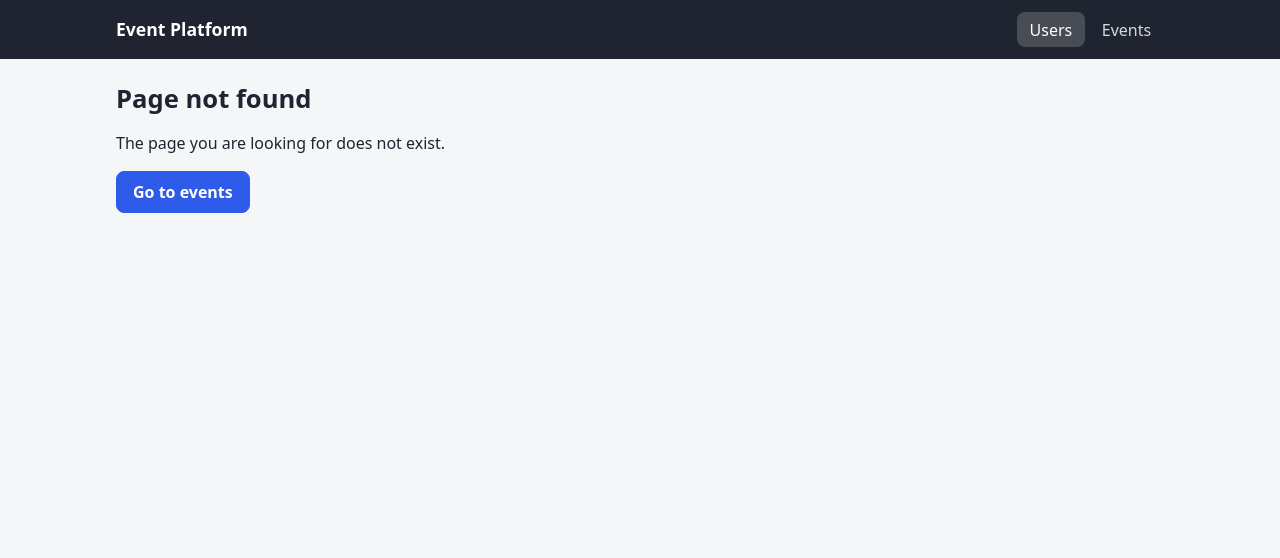
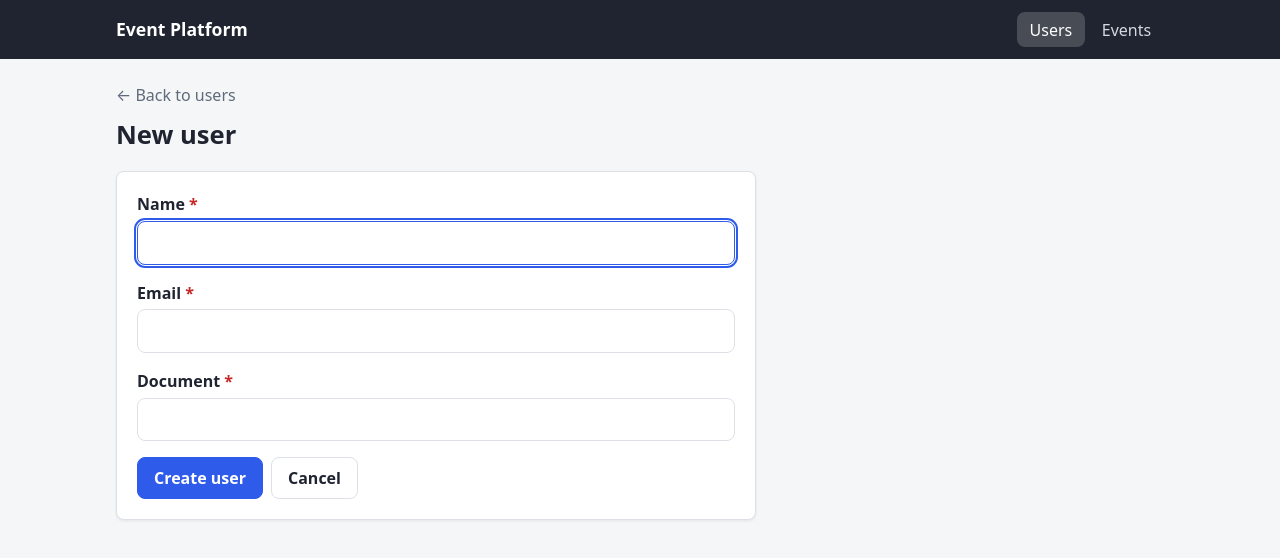
Before and after one commit to Kexxx04/Event-Tikect-Platform, a React (Vite) app in the folder frontend/: page /users/new in a window 1280 px wide. Before the commit this address had no page. Shown: the top 558 px of the page. Built offline with nearby package versions, Linux system fonts and the light colour scheme; no server answers.

Commit message:
feat(frontend): add users pages
Co-Authored-By: Claude Opus 5.5 <noreply@anthropic.com>

```diff
--- a/frontend/src/App.tsx
+++ b/frontend/src/App.tsx
@@ -1,12 +1,23 @@
-import { Navigate, Route, Routes } from 'react-router-dom'
+import { Navigate, Route, Routes, useParams } from 'react-router-dom'
 import { Layout } from './components/Layout'
 import { NotFoundPage } from './pages/NotFoundPage'
+import { UserFormPage } from './pages/users/UserFormPage'
+import { UsersPage } from './pages/users/UsersPage'
+
+// Remount the form when the id changes so no state from the previous user survives.
+function UserEditRoute() {
+  const { id } = useParams()
+  return <UserFormPage key={id} />
+}
 
 export default function App() {
   return (
     <Routes>
       <Route element={<Layout />}>
         <Route index element={<Navigate to="/events" replace />} />
+        <Route path="users" element={<UsersPage />} />
+        <Route path="users/new" element={<UserFormPage />} />
+        <Route path="users/:id" element={<UserEditRoute />} />
         <Route path="*" element={<NotFoundPage />} />
       </Route>
     </Routes>
--- /dev/null
+++ b/frontend/src/pages/users/UserFormPage.tsx
@@ -0,0 +1,204 @@
+import { useEffect, useState, type FormEvent } from 'react'
+import { Link, useNavigate, useParams } from 'react-router-dom'
+import { ApiError } from '../../api/client'
+import { usersApi, type User } from '../../api/users'
+import { ErrorAlert } from '../../components/ErrorAlert'
+import { Loading, StatusBadge, SuccessAlert } from '../../components/Feedback'
+import { FormField } from '../../components/FormField'
+
+interface UserForm {
+  name: string
+  email: string
+  document: string
+}
+
+type FieldErrors = Partial<Record<keyof UserForm, string>>
+
+const EMPTY_FORM: UserForm = { name: '', email: '', document: '' }
+const FORM_FIELDS = ['name', 'email', 'document'] as const
+const EMAIL_PATTERN = /^[^\s@]+@[^\s@]+\.[^\s@]+$/
+
+function validate(form: UserForm): FieldErrors {
+  const errors: FieldErrors = {}
+  if (!form.name.trim()) errors.name = 'Name is required'
+  if (!form.email.trim()) errors.email = 'Email is required'
+  else if (!EMAIL_PATTERN.test(form.email.trim())) errors.email = 'Email must be valid'
+  if (!form.document.trim()) errors.document = 'Document is required'
+  return errors
+}
+
+export function UserFormPage() {
+  const { id } = useParams()
+  const navigate = useNavigate()
+  const isEdit = id !== undefined
+  const userId = Number(id)
+
+  const [user, setUser] = useState<User | null>(null)
+  const [form, setForm] = useState<UserForm>(EMPTY_FORM)
+  const [loading, setLoading] = useState(isEdit)
+  const [loadError, setLoadError] = useState<unknown>(null)
+  const [fieldErrors, setFieldErrors] = useState<FieldErrors>({})
+  const [submitError, setSubmitError] = useState<unknown>(null)
+  const [notice, setNotice] = useState<string | null>(null)
+  const [saving, setSaving] = useState(false)
+
+  useEffect(() => {
+    if (!isEdit) return
+    let active = true
+    usersApi
+      .get(userId)
+      .then((loaded) => {
+        if (!active) return
+        setUser(loaded)
+        setForm({ name: loaded.name, email: loaded.email, document: loaded.document })
+      })
+      .catch((error: unknown) => {
+        if (active) setLoadError(error)
+      })
+      .finally(() => {
+        if (active) setLoading(false)
+      })
+    return () => {
+      active = false
+    }
+  }, [isEdit, userId])
+
+  function updateField(field: keyof UserForm, value: string) {
+    setForm((previous) => ({ ...previous, [field]: value }))
+    setFieldErrors((previous) => ({ ...previous, [field]: undefined }))
+  }
+
+  function handleError(error: unknown) {
+    setSubmitError(error)
+    if (error instanceof ApiError) {
+      setFieldErrors(error.details)
+    }
+  }
+
+  async function handleSubmit(event: FormEvent<HTMLFormElement>) {
+    event.preventDefault()
+    setNotice(null)
+    setSubmitError(null)
+    const errors = validate(form)
+    setFieldErrors(errors)
+    if (Object.keys(errors).length > 0) return
+
+    const payload = { name: form.name.trim(), email: form.email.trim(), document: form.document.trim() }
+    setSaving(true)
+    try {
+      if (isEdit) {
+        const updated = await usersApi.update(userId, payload)
+        setUser(updated)
+        setForm({ name: updated.name, email: updated.email, document: updated.document })
+        setNotice('User saved')
+      } else {
+        await usersApi.create(payload)
+        navigate('/users')
+      }
+    } catch (error) {
+      handleError(error)
+    } finally {
+      setSaving(false)
+    }
+  }
+
+  async function toggleStatus() {
+    if (!user) return
+    setNotice(null)
+    setSubmitError(null)
+    const nextStatus = user.status === 'ACTIVE' ? 'INACTIVE' : 'ACTIVE'
+    setSaving(true)
+    try {
+      const updated = await usersApi.updateStatus(user.id, nextStatus)
+      setUser(updated)
+      setNotice(nextStatus === 'ACTIVE' ? 'User activated' : 'User deactivated')
+    } catch (error) {
+      handleError(error)
+    } finally {
+      setSaving(false)
+    }
+  }
+
+  if (loading) return <Loading label="Loading user…" />
+
+  if (loadError) {
+    return (
+      <section>
+        <Link to="/users" className="back-link">
+          ← Back to users
+        </Link>
+        <ErrorAlert error={loadError} />
+      </section>
+    )
+  }
+
+  return (
+    <section>
+      <Link to="/users" className="back-link">
+        ← Back to users
+      </Link>
+      <div className="page-header">
+        <h1>{isEdit ? `Edit user #${userId}` : 'New user'}</h1>
+        {user && (
+          <div className="actions">
+            <StatusBadge status={user.status} />
+            <button
+              type="button"
+              className={user.status === 'ACTIVE' ? 'button-danger' : 'button-secondary'}
+              onClick={toggleStatus}
+              disabled={saving}
+            >
+              {user.status === 'ACTIVE' ? 'Deactivate' : 'Activate'}
+            </button>
+          </div>
+        )}
+      </div>
+
+      <form className="card form" onSubmit={handleSubmit} noValidate>
+        <SuccessAlert message={notice} />
+        <ErrorAlert error={submitError} fieldsShownInline={FORM_FIELDS} />
+
+        <FormField label="Name" htmlFor="name" error={fieldErrors.name} required>
+          <input
+            id="name"
+            value={form.name}
+            maxLength={255}
+            onChange={(e) => updateField('name', e.target.value)}
+            aria-invalid={Boolean(fieldErrors.name)}
+            autoFocus
+          />
+        </FormField>
+
+        <FormField label="Email" htmlFor="email" error={fieldErrors.email} required>
+          <input
+            id="email"
+            type="email"
+            value={form.email}
+            maxLength={255}
+            onChange={(e) => updateField('email', e.target.value)}
+            aria-invalid={Boolean(fieldErrors.email)}
+          />
+        </FormField>
+
+        <FormField label="Document" htmlFor="document" error={fieldErrors.document} required>
+          <input
+            id="document"
+            value={form.document}
+            maxLength={255}
+            onChange={(e) => updateField('document', e.target.value)}
+            aria-invalid={Boolean(fieldErrors.document)}
+          />
+        </FormField>
+
+        <div className="actions">
+          <button type="submit" disabled={saving}>
+            {saving ? 'Saving…' : isEdit ? 'Save changes' : 'Create user'}
+          </button>
+          <Link to="/users" className="button button-secondary">
+            Cancel
+          </Link>
+        </div>
+      </form>
+    </section>
+  )
+}
--- /dev/null
+++ b/frontend/src/pages/users/UsersPage.tsx
@@ -0,0 +1,71 @@
+import { Link } from 'react-router-dom'
+import { usersApi } from '../../api/users'
+import { ErrorAlert } from '../../components/ErrorAlert'
+import { EmptyState, Loading, StatusBadge } from '../../components/Feedback'
+import { useLoader } from '../../hooks/useLoader'
+
+export function UsersPage() {
+  const { data: users, error, loading, reload } = useLoader(() => usersApi.list(), [])
+
+  return (
+    <section>
+      <div className="page-header">
+        <h1>Users</h1>
+        <Link to="/users/new" className="button">
+          New user
+        </Link>
+      </div>
+
+      {loading && <Loading label="Loading users…" />}
+
+      {!loading && error !== null && (
+        <>
+          <ErrorAlert error={error} />
+          <button type="button" className="button-secondary" onClick={reload}>
+            Retry
+          </button>
+        </>
+      )}
+
+      {!loading && users && users.length === 0 && (
+        <EmptyState>
+          <p>No users yet.</p>
+          <Link to="/users/new" className="button">
+            Create the first user
+          </Link>
+        </EmptyState>
+      )}
+
+      {!loading && users && users.length > 0 && (
+        <div className="table-wrapper">
+          <table>
+            <thead>
+              <tr>
+                <th className="numeric">ID</th>
+                <th>Name</th>
+                <th>Email</th>
+                <th>Document</th>
+                <th>Status</th>
+              </tr>
+            </thead>
+            <tbody>
+              {users.map((user) => (
+                <tr key={user.id}>
+                  <td className="numeric">{user.id}</td>
+                  <td>
+                    <Link to={`/users/${user.id}`}>{user.name}</Link>
+                  </td>
+                  <td>{user.email}</td>
+                  <td>{user.document}</td>
+                  <td>
+                    <StatusBadge status={user.status} />
+                  </td>
+                </tr>
+              ))}
+            </tbody>
+          </table>
+        </div>
+      )}
+    </section>
+  )
+}
```
